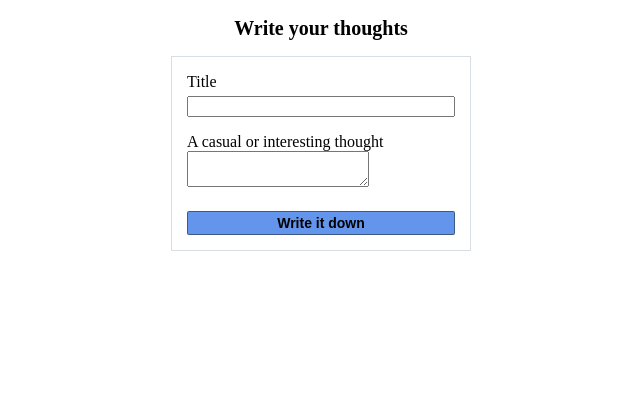
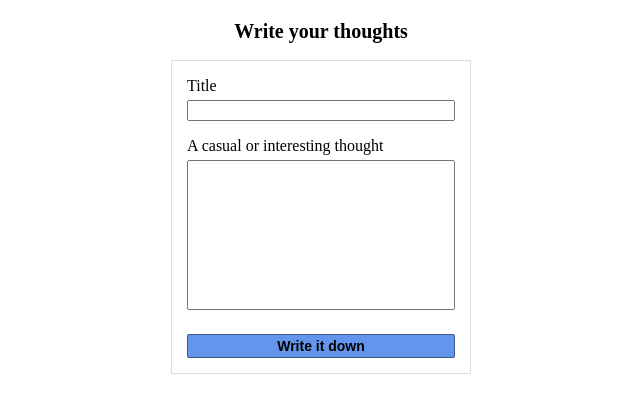
Before and after one commit to dagolinuxoid/flask_intro_app, a Flask app: page /compose in a window 1280 px wide. Shown: the part 58-471 px from the top of the page, without its empty margins (319-959 px from the left). Run offline with Flask 2, Linux system fonts and the light colour scheme; the visitor is signed in with stand-in values (Sample User, id 1); some libraries are stand-ins or nearby versions.

Commit message:
add styles for form__area element

```diff
--- a/static/css/main.css
+++ b/static/css/main.css
@@ -50,6 +50,7 @@
 
 .form {
   text-align: center;
+  margin-top: 20px;
 }
 
 .form__header {
@@ -98,3 +99,10 @@
   text-align: center;
   color: coral;
 }
+
+.form__area {
+  width: 100%;
+  height: 150px;
+  resize: none;
+  margin-top: 5px;
+}
```
